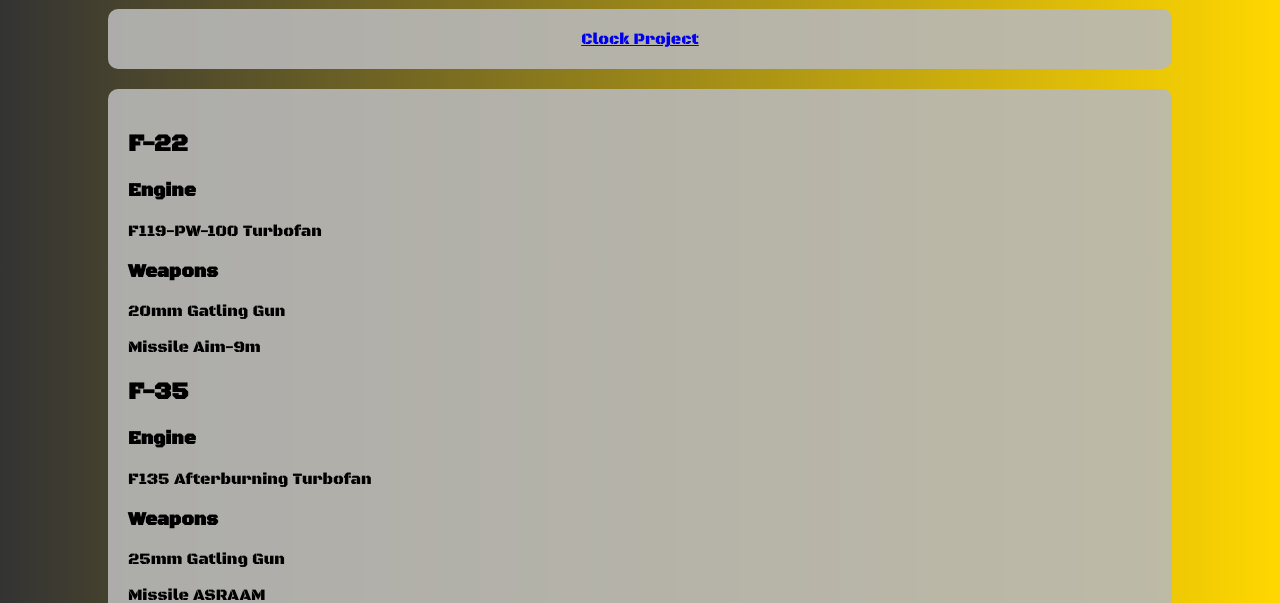
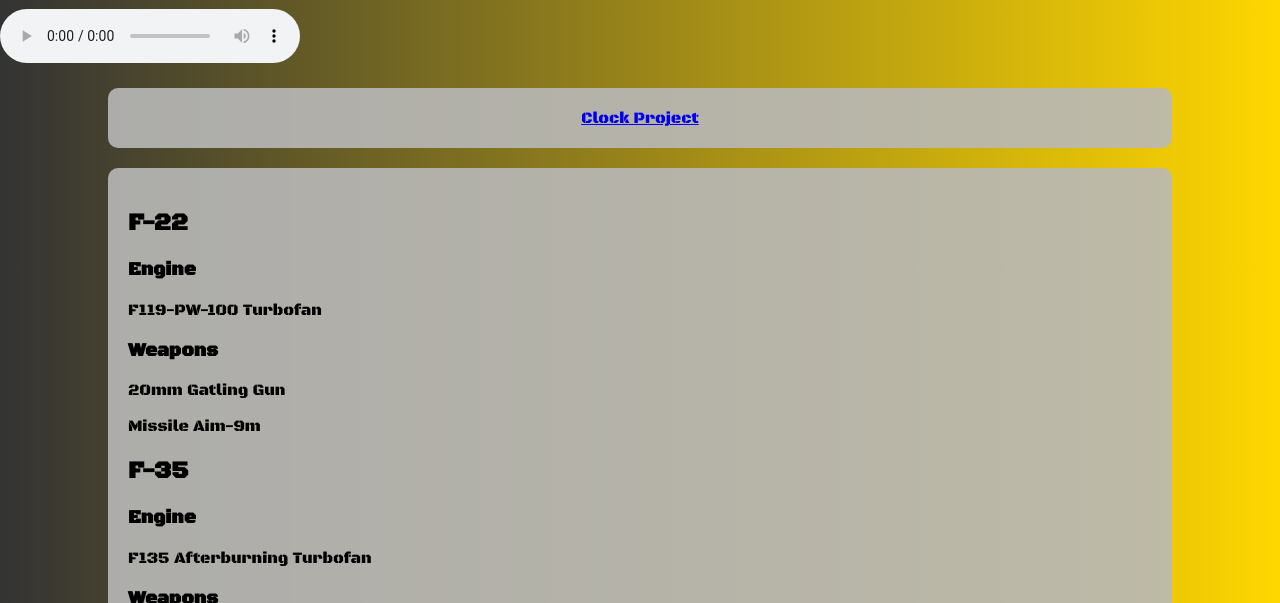
Before and after one commit to icodenorman/daltonFinal, a plain HTML site: page index.html in a window 1280 px wide. Shown: the part 497-1100 px from the top of the page. Drawn offline with Linux system fonts and the light colour scheme; a web font is replaced by a local one.

Commit message:
Update index.html

```diff
--- a/index.html
+++ b/index.html
@@ -16,9 +16,11 @@
     </header>
 
     <main>
-        <audio autoplay>
+        <div id="audio">
+        <audio controls autoplay loop>
             <source src="./youtube_kpnW68Q8ltc_audio.mp3">
         </audio>
+        </div>
         <section class="text-div title-div">
             <a href="./clock app/index.html">Clock Project</a>
         </section>
```
